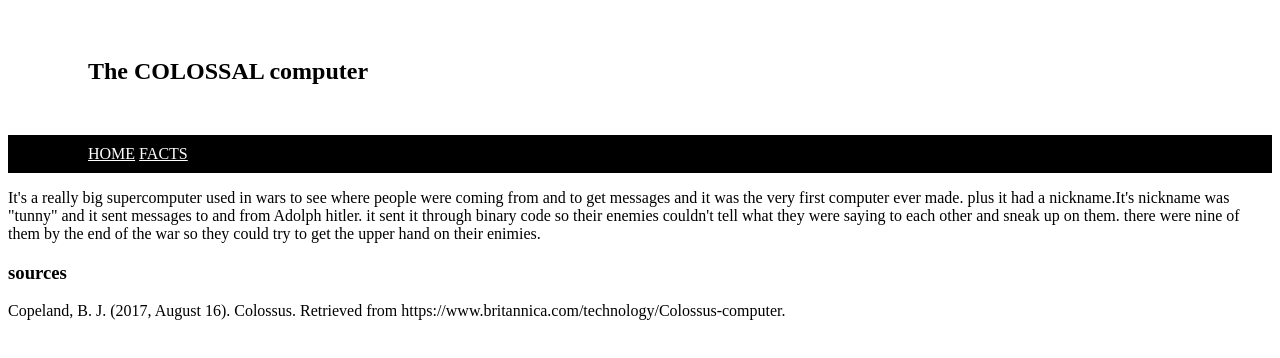
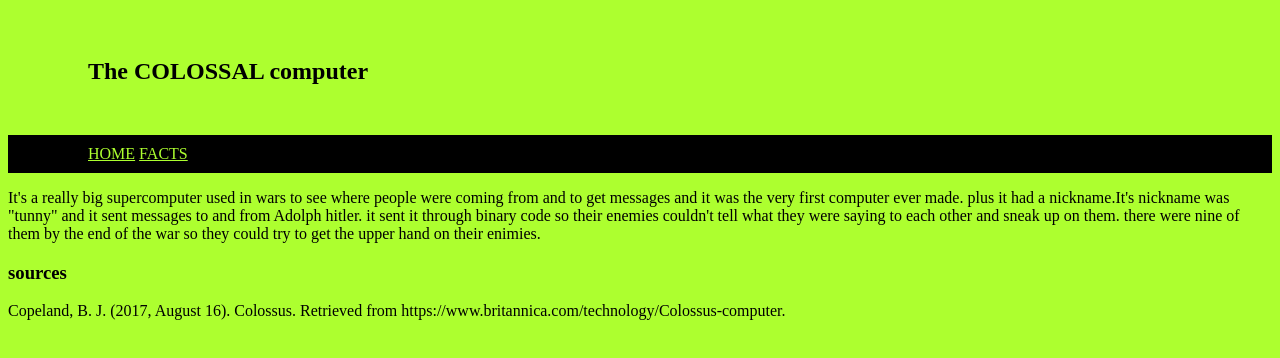
Before and after one commit to biopticevil/thecolossalweb.com, a plain HTML site: page index.html in a window 1280 px wide. Drawn offline with Linux system fonts and the light colour scheme.

Commit message:
changed background

```diff
--- a/style.css
+++ b/style.css
@@ -1,5 +1,5 @@
 body {
-  background-color: white;
+  background-color: greenyellow;
 }
 
 h1 {
@@ -11,7 +11,7 @@ p {
 }
 
 a {
-  color: white;
+  color: greenyellow;
 }
 
 .title {
```
